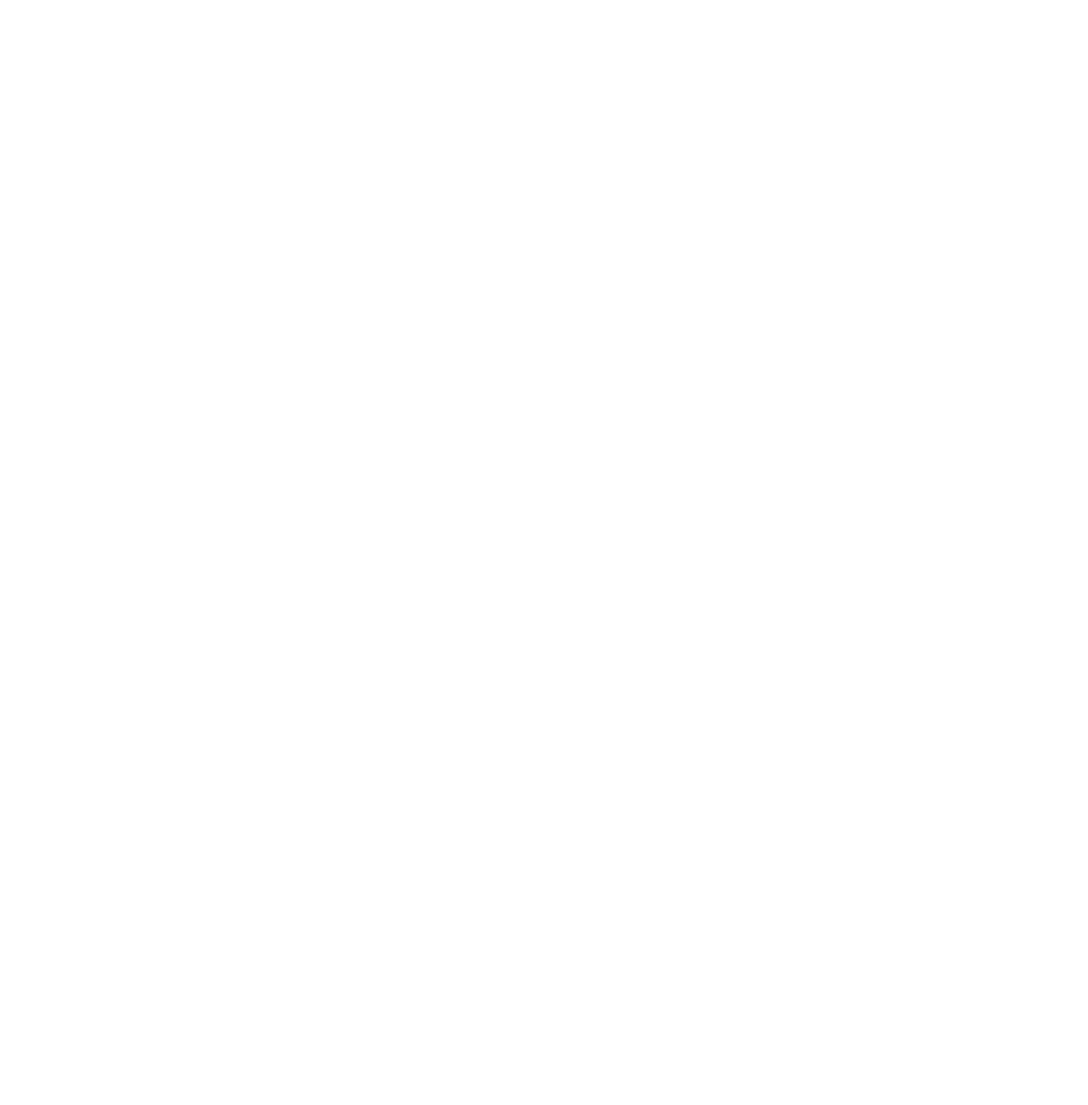
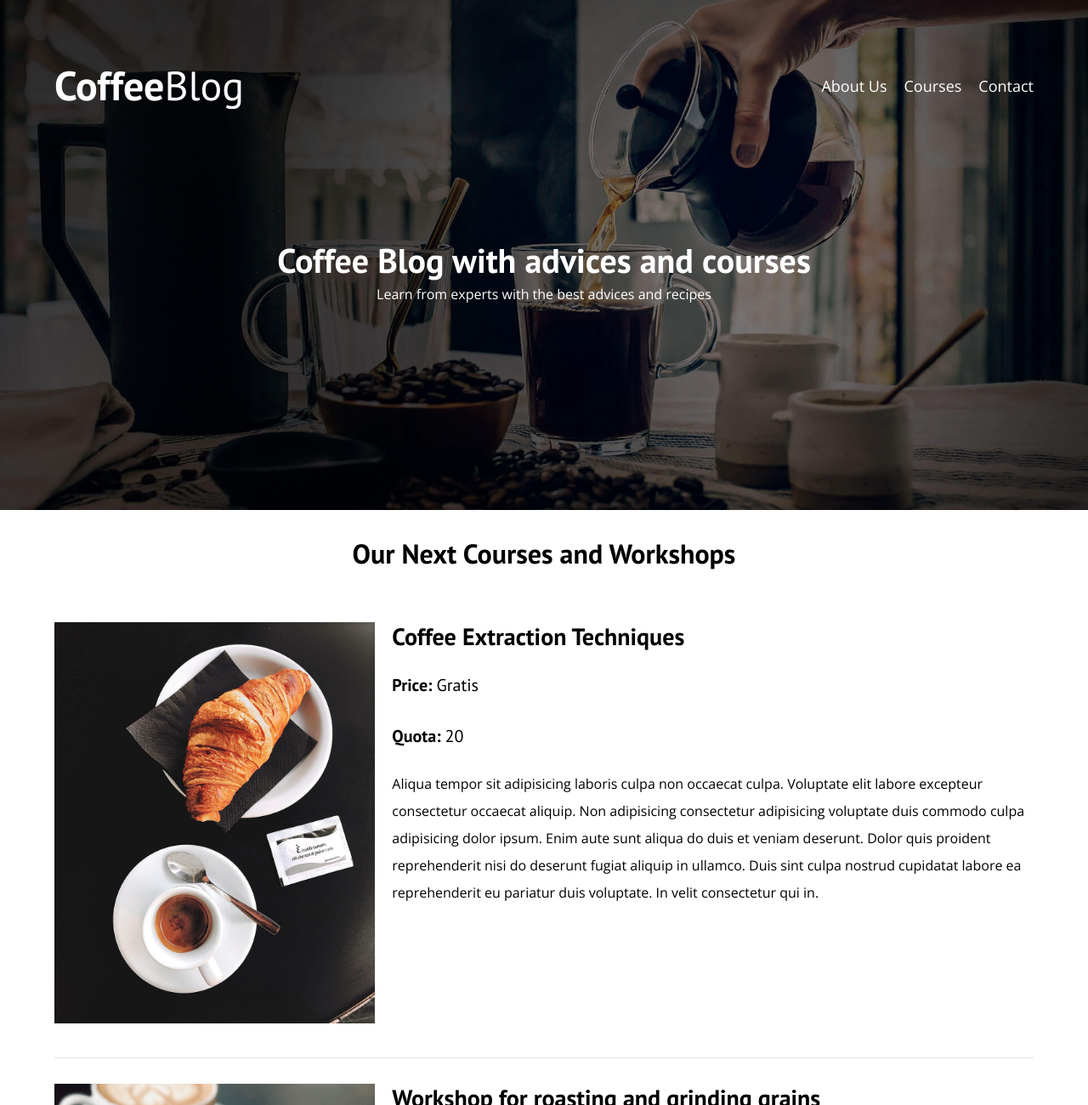
Before and after one commit to LeonardoC1302/coffeeBlog, a plain HTML site: page courses.html in a window 1280 px wide. Shown: the top 1300 px of the page at 85% size. Before the commit the page ends 800 px from the top, so only its background shows below. Drawn offline with nearby package versions, Linux system fonts and the light colour scheme.

Commit message:
Courses and Blogs

```diff
--- a/courses.html
+++ b/courses.html
@@ -0,0 +1,83 @@
+<!DOCTYPE html>
+<html lang="en">
+<head>
+    <meta charset="UTF-8">
+    <meta http-equiv="X-UA-Compatible" content="IE=edge">
+    <meta name="viewport" content="width=device-width, initial-scale=1.0">
+    <title>CoffeeBlog</title>
+    <link rel="stylesheet" href="css/normalize.css">
+    <link href="https://fonts.googleapis.com/css2?family=Open+Sans&family=PT+Sans:wght@400;700&display=swap" rel="stylesheet">
+    <link rel="stylesheet" href="css/styles.css">
+</head>
+<body>
+    <header class="header">
+        <div class="container">
+            <div class="bar">
+                <a href="index.html" class="logo no-margin center-text">
+                    <h1 class="logo__name">Coffee<span class="logo__normal">Blog</span></h1>
+                </a>
+                <nav class="navigation">
+                    <a href="aboutUs.html" class="navigation__link">About Us</a>
+                    <a href="courses.html" class="navigation__link">Courses</a>
+                    <a href="contact.html" class="navigation__link">Contact</a>
+                </nav>
+            </div>
+        </div>
+
+        <div class="header__text">
+            <h2 class="no-margin">Coffee Blog with advices and courses</h2>
+            <p class="no-margin">Learn from experts with the best advices and recipes</p>
+        </div>
+    </header>
+
+    <main class="container">
+        <h3 class="center-text">Our Next Courses and Workshops</h3>
+        <div class="course">
+            <div class="course__img">
+                <img src="img/curso1.jpg" alt="course img">
+            </div>
+            <div class="course__information">
+                <h4 class="no-margin">Coffee Extraction Techniques</h4>
+                <p class="course__label">Price: <span class="course__info">Gratis</span></p>
+                <p class="course__label">Quota: <span class="course__info">20</span></p>
+                <p class="course__description">Aliqua tempor sit adipisicing laboris culpa non occaecat culpa. Voluptate elit labore excepteur consectetur occaecat aliquip. Non adipisicing consectetur adipisicing voluptate duis commodo culpa adipisicing dolor ipsum. Enim aute sunt aliqua do duis et veniam deserunt. Dolor quis proident reprehenderit nisi do deserunt fugiat aliquip in ullamco. Duis sint culpa nostrud cupidatat labore ea reprehenderit eu pariatur duis voluptate. In velit consectetur qui in.</p>
+            </div>
+        </div> <!-- .course -->
+        <div class="course">
+            <div class="course__img">
+                <img src="img/curso2.jpg" alt="course img">
+            </div>
+            <div class="course__information">
+                <h4 class="no-margin">Workshop for roasting and grinding grains</h4>
+                <p class="course__label">Price: <span class="course__info">Gratis</span></p>
+                <p class="course__label">Quota: <span class="course__info">20</span></p>
+                <p class="course__description">Aliqua tempor sit adipisicing laboris culpa non occaecat culpa. Voluptate elit labore excepteur consectetur occaecat aliquip. Non adipisicing consectetur adipisicing voluptate duis commodo culpa adipisicing dolor ipsum. Enim aute sunt aliqua do duis et veniam deserunt. Dolor quis proident reprehenderit nisi do deserunt fugiat aliquip in ullamco. Duis sint culpa nostrud cupidatat labore ea reprehenderit eu pariatur duis voluptate. In velit consectetur qui in.</p>
+            </div>
+        </div> <!-- .course -->
+        <div class="course">
+            <div class="course__img">
+                <img src="img/curso3.jpg" alt="course img">
+            </div>
+            <div class="course__information">
+                <h4 class="no-margin">4 Begginer Friendly Recipes</h4>
+                <p class="course__label">Price: <span class="course__info">Gratis</span></p>
+                <p class="course__label">Quota: <span class="course__info">20</span></p>
+                <p class="course__description">Aliqua tempor sit adipisicing laboris culpa non occaecat culpa. Voluptate elit labore excepteur consectetur occaecat aliquip. Non adipisicing consectetur adipisicing voluptate duis commodo culpa adipisicing dolor ipsum. Enim aute sunt aliqua do duis et veniam deserunt. Dolor quis proident reprehenderit nisi do deserunt fugiat aliquip in ullamco. Duis sint culpa nostrud cupidatat labore ea reprehenderit eu pariatur duis voluptate. In velit consectetur qui in.</p>
+            </div>
+        </div> <!-- .course -->
+    </main>
+    <footer class="footer">
+        <div class="container">
+            <div class="bar">
+                <a href="index.html" class="logo no-margin center-text">
+                    <h1 class="logo__name">Coffee<span class="logo__normal">Blog</span></h1>
+                </a>
+                <nav class="navigation">
+                    <a href="aboutUs.html" class="navigation__link">About Us</a>
+                    <a href="courses.html" class="navigation__link">Courses</a>
+                    <a href="contact.html" class="navigation__link">Contact</a>
+                </nav>
+            </div>
+    </footer>
+</body>
+</html>
--- a/css/styles.css
+++ b/css/styles.css
@@ -162,17 +162,21 @@ img { max-width: 100%; }
     margin-bottom: 0;
 }
 
-.course-widget__label {
+.course-widget__label,
+.course__label {
     font-family: var(--heading-font);
     font-weight: 700;
 }
 
-.course-widget__info {
+.course-widget__info,
+.course__info {
     font-weight: 400;
 }
 
 .course-widget__label,
-.course-widget__info {
+.course-widget__info,
+.course__label,
+.course__info {
     font-size: 2rem;
 }
 
@@ -191,3 +195,18 @@ img { max-width: 100%; }
         gap: 2rem;
     }
 }
+/* Course */
+.course {
+    padding: 3rem 0;
+    border-bottom: 1px solid var(--light-gray);
+}
+.course:last-of-type {
+    border-bottom: none;
+}
+@media (min-width: 768px){
+    .course {
+        display: grid;
+        grid-template-columns: 1fr 2fr;
+        gap: 2rem;
+    }
+}
```
Also changed, not shown: entry.html (added, +54 -0 lines).
